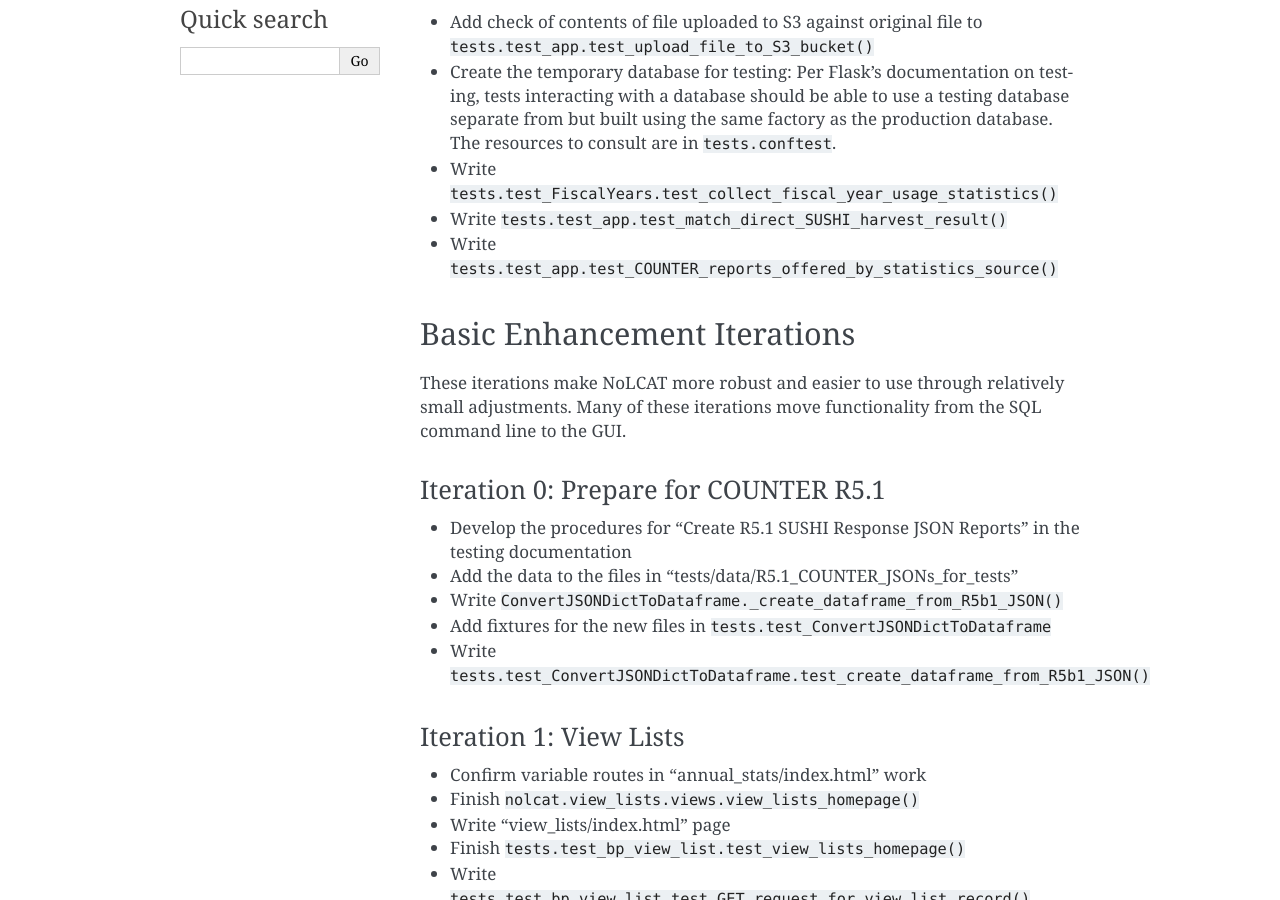
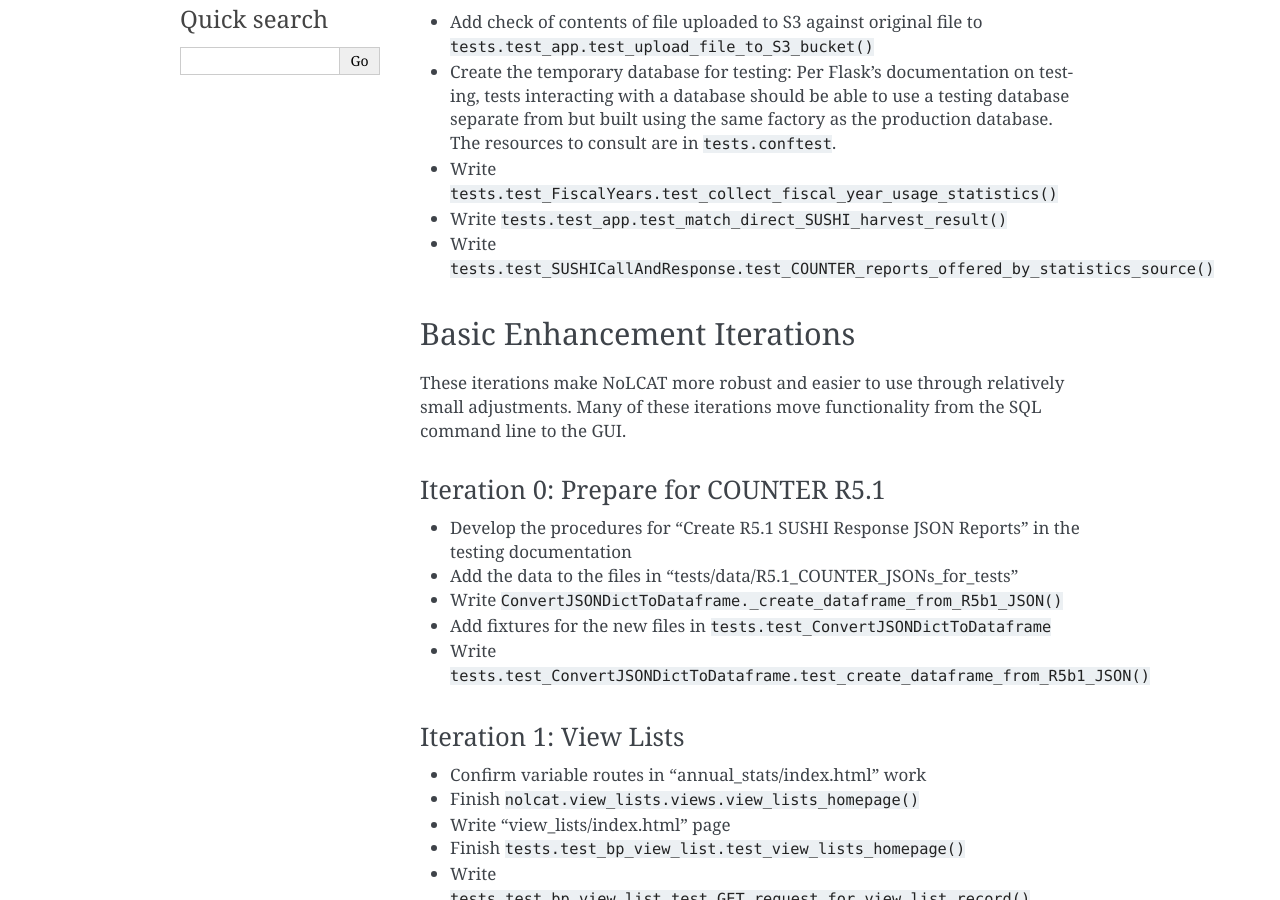
Before and after one commit to ereiskind/nolcat, a Sphinx documentation site: the page built from docs/source/roadmap.rst, in a window 1280 px wide and 900 px high, scrolled down 1609 px. Built offline with Sphinx 7.4.7, drawn with Linux system fonts in a browser that asks for light colours.

Commit message:
Move `test_COUNTER_reports_offered_by_statistics_source()`

```diff
--- a/docs/source/roadmap.rst
+++ b/docs/source/roadmap.rst
@@ -26,7 +26,7 @@ Iteration 3: Minimum Viable Product with Tests and Test Database
 * Create the temporary database for testing: Per Flask's documentation on testing, tests interacting with a database should be able to use a testing database separate from but built using the same factory as the production database. The resources to consult are in ``tests.conftest``.
 * Write ``tests.test_FiscalYears.test_collect_fiscal_year_usage_statistics()``
 * Write ``tests.test_app.test_match_direct_SUSHI_harvest_result()``
-* Write ``tests.test_app.test_COUNTER_reports_offered_by_statistics_source()``
+* Write ``tests.test_SUSHICallAndResponse.test_COUNTER_reports_offered_by_statistics_source()``
 
 Basic Enhancement Iterations
 ****************************
```
Also changed, not shown: 2 other files.
